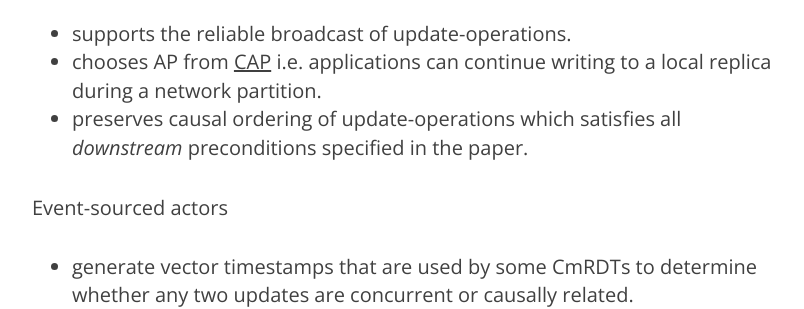
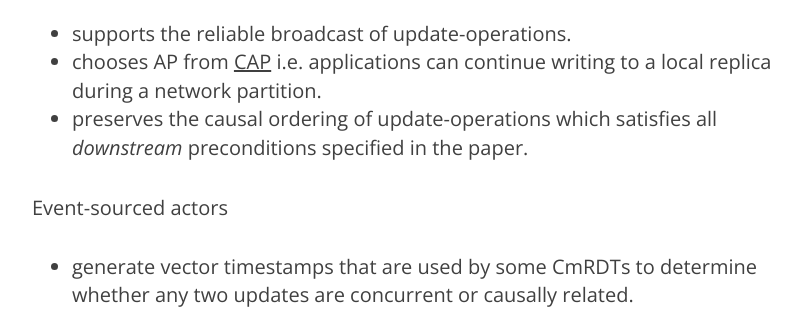
Before and after one commit to krasserm/krasserm.github.io, a Jekyll site: the page built from _posts/2015-02-17-Implementing-operation-based-CRDTs.md, in a window 1280 px wide and 900 px high, scrolled down 884 px. Shown: the part 155-464 px from the top of the window, without its empty margins (233-1037 px from the left). Built offline with Jekyll 4.4.1, drawn with Linux system fonts in a browser that asks for light colours; nearby versions of some CDN libraries; comment, search, counter and statistics services are not loaded.

Commit message:
Minor edit

```diff
--- a/_posts/2015-02-17-Implementing-operation-based-CRDTs.md
+++ b/_posts/2015-02-17-Implementing-operation-based-CRDTs.md
@@ -18,7 +18,7 @@ Basis for the implementation is a [replicated event log](http://rbmhtechnology.g
 
 - supports the reliable broadcast of update-operations.
 - chooses AP from [CAP](http://en.wikipedia.org/wiki/CAP_theorem) i.e. applications can continue writing to a local replica during a network partition.
-- preserves causal ordering of update-operations which satisfies all _downstream_ preconditions specified in the paper.
+- preserves the causal ordering of update-operations which satisfies all _downstream_ preconditions specified in the paper.
 
 Event-sourced actors
 
```
